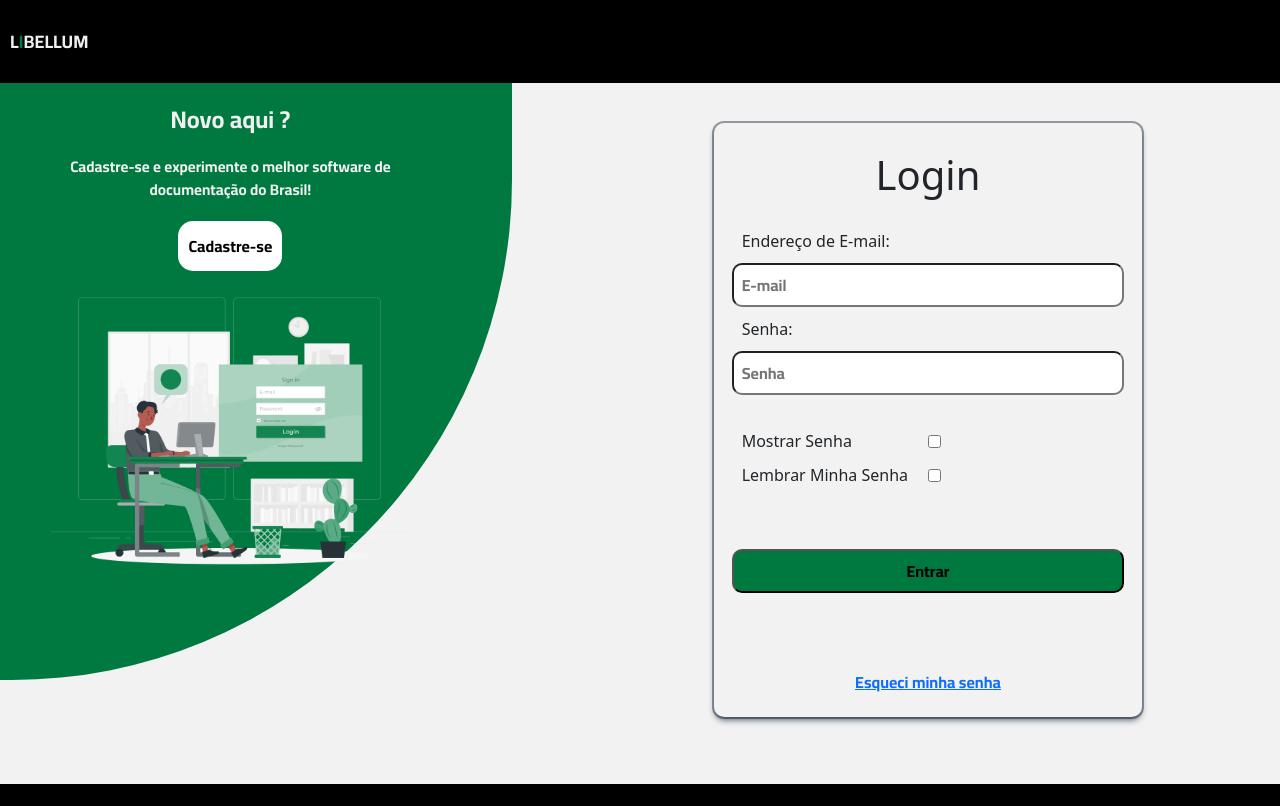
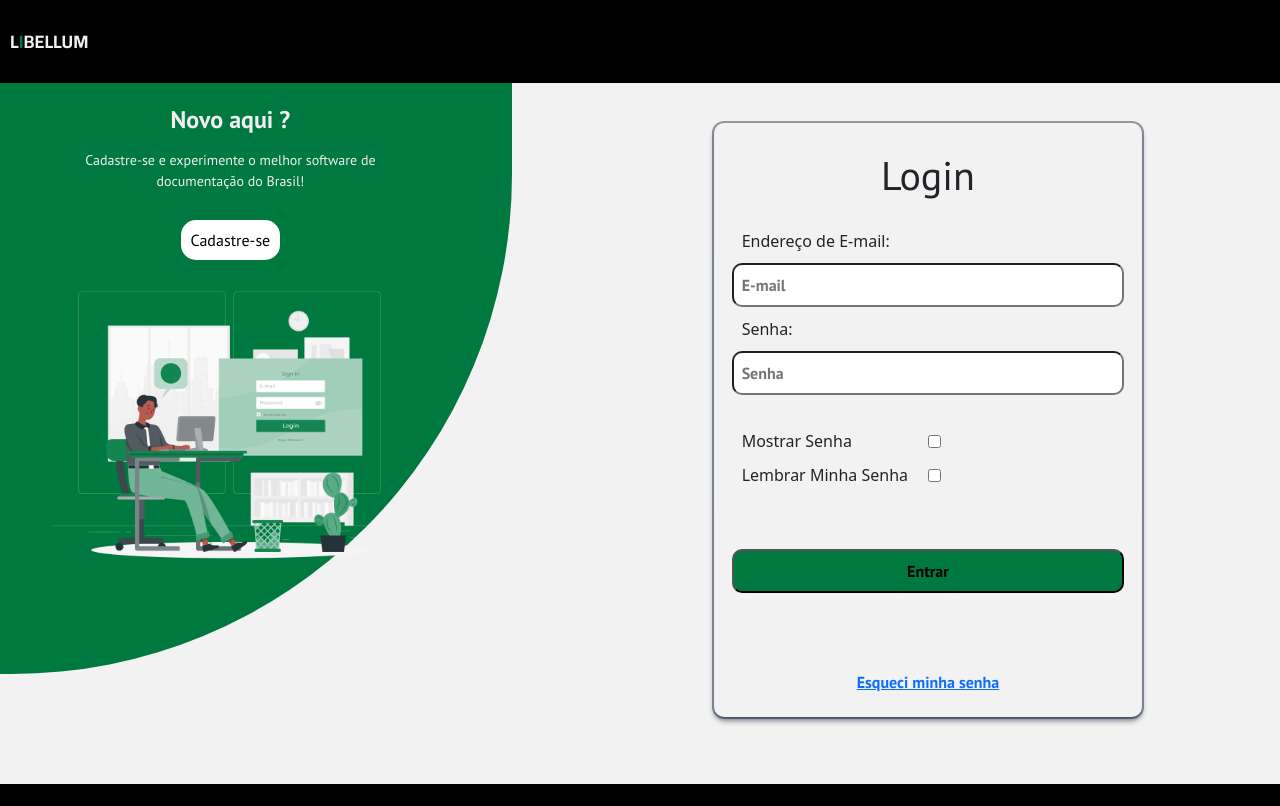
Before and after one commit to keikurunu/PI-1, a website: page loginKVN.html in a window 1280 px wide. Shown: the top 806 px of the page. Drawn offline with nearby package versions, Linux system fonts and the light colour scheme.

Commit message:
Update loginKVN.css

```diff
--- a/css/loginKVN.css
+++ b/css/loginKVN.css
@@ -1,4 +1,5 @@
 @import url("https://fonts.googleapis.com/css2?family=Cairo:wght@700&display=swap");
+@import url("https://fonts.googleapis.com/css2?family=PT+Sans:ital,wght@0,400;0,700;1,400;1,700&display=swap");
 * {
   margin: 0;
   padding: 0;
@@ -46,11 +47,13 @@ body {
 #entrar,
 #cadastrar,
 #esqueci {
-  font-family: "Cairo", sans-serif;
+  font-family: "PT Sans", sans-serif;
+  font-weight: 501;
   margin-left: 10px;
   margin-right: 10px;
 }
 h1 {
+  font-family: "PT Sans", sans-serif;
   margin: 20px;
   text-align: center;
 }
@@ -84,7 +87,7 @@ label {
   border-radius: 15px;
   padding: 10px;
   background: black;
-  font-family: "Cairo", sans-serif;
+  font-family: "PT Sans", sans-serif;
   color: black;
   transition: 0.2s ease;
 }
@@ -153,7 +156,7 @@ input {
   flex-direction: column;
   align-items: flex-end;
   text-align: center;
-  font-family: "Cairo", sans-serif;
+  font-family: "PT Sans", sans-serif;
   padding: 0rem 20% 4rem 10%;
   background-color: #007940;
   margin-top: 68px;
@@ -169,8 +172,9 @@ input {
 
 .painel p {
   color: #f0f0f0;
-  font-size: 0.95rem;
-  padding: 1rem 0;
+  font-family: "PT Sans", sans-serif;
+  font-size: 14px;
+  padding: 10px 0 20px 0;
 }
 
 .imgLogin {
@@ -182,7 +186,7 @@ input {
   border-radius: 15px;
   padding: 10px;
   background: #ffffff;
-  font-family: "Cairo", sans-serif;
+  font-family: "PT Sans", sans-serif;
   color: black;
   transition: 0.2s ease;
 }
```
